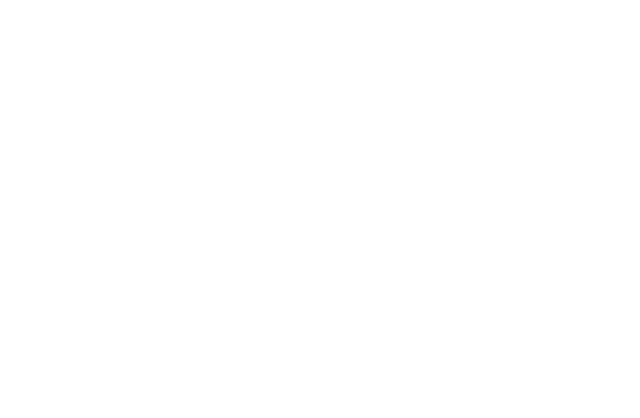
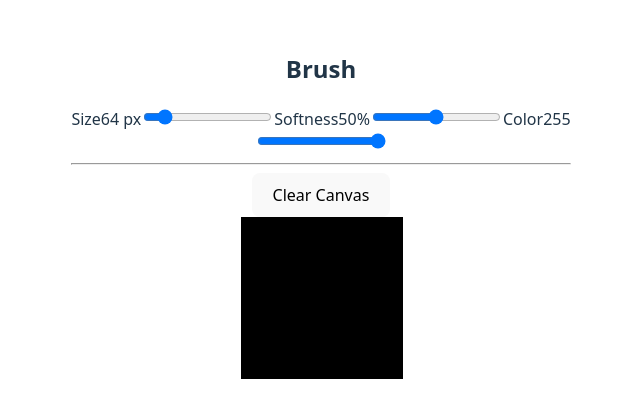
Before and after one commit to Gramnaster/heightmap-generator-v1, a React (Vite) app: page / in a window 1280 px wide. Shown: the part 192-610 px from the top of the page, without its empty margins (319-959 px from the left). Built offline with nearby package versions, Linux system fonts and the light colour scheme.

Commit message:
App: Basic setup

```diff
--- a/src/App.tsx
+++ b/src/App.tsx
@@ -1,9 +1,39 @@
+import { useMemo, useState, useCallback } from "react";
+import { Canvas2DEngine } from "./engine/Canvas2DEngine";
+import type { BrushSettings } from "./engine/types";
+import { DrawingCanvas } from "./components/DrawingCanvas";
+import { Toolbar } from "./components/Toolbar";
+
 function App() {
+  const engine = useMemo(() => new Canvas2DEngine(), []);
+
+  const [brushSize, setBrushSize] = useState(64);
+  const [brushSoftness, setBrushSoftness] = useState(0.5);
+  const [brushColor, setBrushColor] = useState(255);
+
+  const brush: BrushSettings = useMemo(
+    () => ({ size: brushSize, softness: brushSoftness, color: brushColor }),
+    [brushSize, brushSoftness, brushColor],
+  );
+
+  const handleClear = useCallback(() => engine.clear(), [engine]);
 
   return (
-    <>
-    </>
-  )
+    <div className="app-layout">
+      <Toolbar
+        brushSize={brushSize}
+        setBrushSize={setBrushSize}
+        brushSoftness={brushSoftness}
+        setBrushSoftness={setBrushSoftness}
+        brushColor={brushColor}
+        setBrushColor={setBrushColor}
+        onClear={handleClear}
+      />
+      <main className="canvas-container">
+        <DrawingCanvas engine={engine} brush={brush} />
+      </main>
+    </div>
+  );
 }
 
-export default App
+export default App;
```
